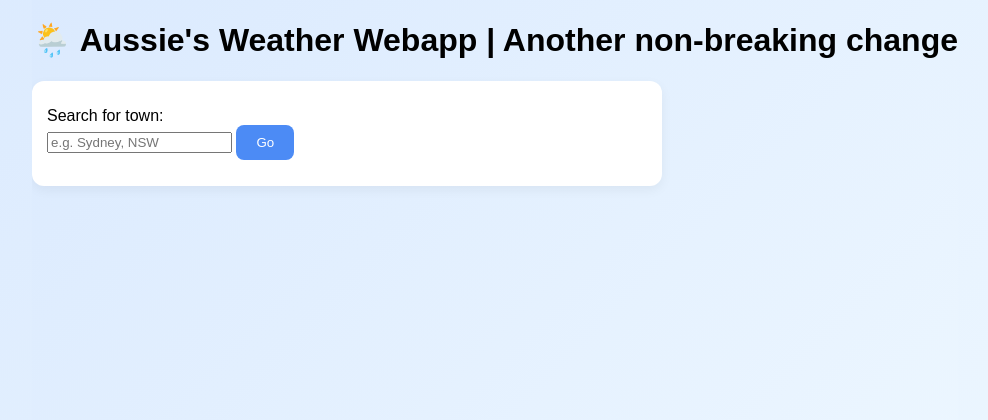
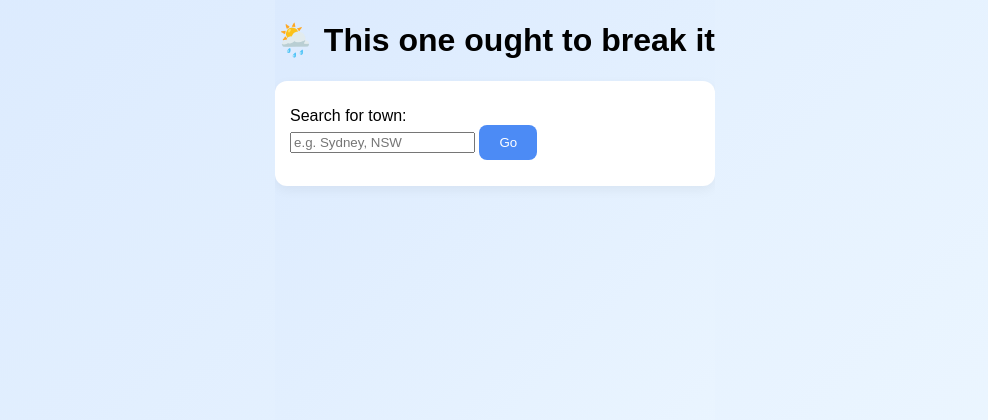
Before and after one commit to Ransu-ll/weather-app, a Flask app: page / in a window 1280 px wide. Shown: the top 420 px of the page, without its empty margins (145-1133 px from the left). Run offline with Flask 3, Linux system fonts and the light colour scheme.

Commit message:
Should break

```diff
--- a/webapp/templates/index.jinja2
+++ b/webapp/templates/index.jinja2
@@ -8,9 +8,7 @@
 <body>
     <div class="search-wrapper">
         <div class="search-card">
-
-            <h1>🌦️ Aussie's Weather Webapp | Another non-breaking change</h1>
-
+            <h1>🌦️ This one ought to break it</h1>
             <form action="/town_info_get" method="get" class="search-form">
                 <label for="townsearch">
                     <p>
```
